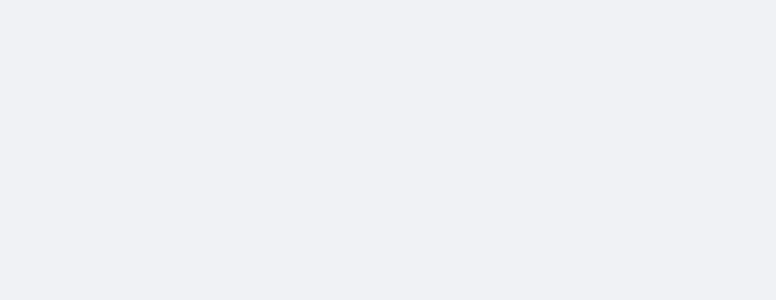
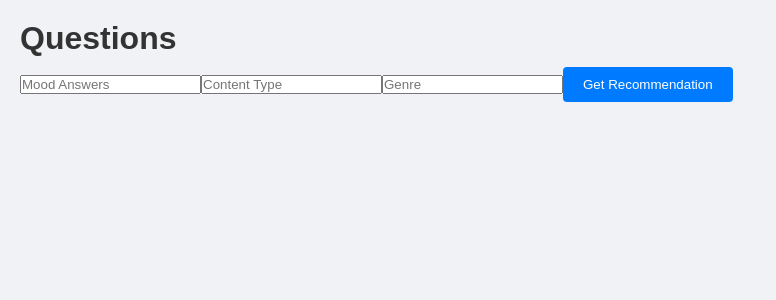
Before and after one commit to LMazilu/movie-recommendation-fe, a React (Create React App) app: page /questions in a window 1280 px wide. Before the commit this address had no page. Shown: the top 300 px of the page, without its empty margins (0-776 px from the left). Built offline with nearby package versions, Linux system fonts and the light colour scheme.

Commit message:
Started implementing app basic functions (no ui)

```diff
--- a/src/App.tsx
+++ b/src/App.tsx
@@ -1,88 +1,22 @@
-import React, { useState } from "react";
+import React from "react";
 import { BrowserRouter as Router, Routes, Route } from "react-router-dom";
-import HomePage from "./pages/HomePage";
-import ContentTypePage from "./pages/ContentTypePage";
-import GenrePage from "./pages/GenrePage";
-import RecommendationPage from "./pages/RecommendationPage";
-import LoginPage from "./pages/LoginPage";
-import RegisterPage from "./pages/RegisterPage";
-//import MoodQuestionsPage from "./pages/MoodQuestionsPage";/
-import axios from "axios";
+import Home from "./pages/HomePage";
+import Login from "./pages/LoginPage";
+import Register from "./pages/RegisterPage";
+import Questions from "./pages/QuestionsPage";
 import GlobalStyle from "./styles/GlobalStyle";
-import {Recommendation} from "./types/Recommendation";
 
 const App: React.FC = () => {
-  const [moodAnswers, setMoodAnswers] = useState<string[]>([]);
-  const [contentType, setContentType] = useState<string>("");
-  const [genre, setGenre] = useState<string>("");
-  const [recommendation, setRecommendation] = useState<Recommendation | null>(
-    null
-  );
-
-  const handleMoodSubmit = (answers: string[]) => {
-    setMoodAnswers(answers);
-  };
-
-  const handleContentTypeSubmit = (type: string) => {
-    setContentType(type);
-  };
-
-  const handleGenreSubmit = async (genre: string) => {
-    setGenre(genre);
-    await fetchRecommendation(moodAnswers, contentType, genre);
-  };
-
-  const fetchRecommendation = async (
-    moodAnswers: string[],
-    contentType: string,
-    genre: string
-  ) => {
-    try {
-      const response = await axios.post(
-        "http://localhost:3000/api/recommendation",
-        {
-          moodAnswers,
-          contentType,
-          genre,
-        }
-      );
-      setRecommendation(response.data);
-    } catch (error) {
-      console.error("Errore nel generare la raccomandazione:", error);
-    }
-  };
-
   return (
-    <>
+    <Router>
       <GlobalStyle />
-      <Router>
-        <Routes>
-          <Route path="/" element={<HomePage />} />
-          <Route path="/login" element={<LoginPage />} />
-          <Route path="/register" element={<RegisterPage />} />
-          {/* <Route
-            path="/mood-questions"
-            element={<MoodQuestionsPage onSubmit={handleMoodSubmit} />}
-          /> */}
-          <Route
-            path="/content-type"
-            element={<ContentTypePage onSubmit={handleContentTypeSubmit} />}
-          />
-          <Route
-            path="/genre"
-            element={<GenrePage onSubmit={handleGenreSubmit} />}
-          />
-          <Route
-            path="/recommendation"
-            element={
-              recommendation && (
-                <RecommendationPage recommendation={recommendation} />
-              )
-            }
-          />
-        </Routes>
-      </Router>
-    </>
+      <Routes>
+        <Route path="/" element={<Home />} />
+        <Route path="/login" element={<Login />} />
+        <Route path="/register" element={<Register />} />
+        <Route path="/questions" element={<Questions />} />
+      </Routes>
+    </Router>
   );
 };
 
--- /dev/null
+++ b/src/components/base/Button.tsx
@@ -0,0 +1,25 @@
+import React from "react";
+import styled from "styled-components";
+
+interface ButtonProps {
+  onClick: () => void;
+  label: string;
+}
+
+const StyledButton = styled.button`
+  padding: 10px 20px;
+  background-color: #007bff;
+  color: white;
+  border: none;
+  border-radius: 4px;
+  cursor: pointer;
+  &:hover {
+    background-color: #0056b3;
+  }
+`;
+
+const Button: React.FC<ButtonProps> = ({ onClick, label }) => {
+  return <StyledButton onClick={onClick}>{label}</StyledButton>;
+};
+
+export default Button;
--- /dev/null
+++ b/src/components/base/Input.tsx
@@ -0,0 +1,27 @@
+import React from "react";
+
+interface InputProps {
+  type: string;
+  placeholder: string;
+  value: string;
+  onChange: (e: React.ChangeEvent<HTMLInputElement>) => void;
+}
+
+const Input: React.FC<InputProps> = ({
+  type,
+  placeholder,
+  value,
+  onChange,
+}) => {
+  return (
+    <input
+      className="input"
+      type={type}
+      placeholder={placeholder}
+      value={value}
+      onChange={onChange}
+    />
+  );
+};
+
+export default Input;
--- a/src/index.tsx
+++ b/src/index.tsx
@@ -8,6 +8,6 @@ const root = createRoot(container!);
 
 root.render(
   <React.StrictMode>
-    <App />
+      <App />
   </React.StrictMode>
 );
--- a/src/pages/ContentTypePage.tsx
+++ b/src/pages/ContentTypePage.tsx
@@ -1,16 +1,22 @@
 import React from "react";
-import ContentTypeQuestion from "../components/ContentTypeQuestion";
+import { useLocation, useNavigate } from "react-router-dom";
 import Container from "../styles/Container";
+import Button from "../styles/Button";
 
-interface ContentTypePageProps {
-  onSubmit: (type: string) => void;
-}
+const ContentTypePage: React.FC = () => {
+  const location = useLocation();
+  const { moodAnswers } = location.state as { moodAnswers: string[] };
+  const navigate = useNavigate();
 
-const ContentTypePage: React.FC<ContentTypePageProps> = ({ onSubmit }) => {
+  const handleContentType = (contentType: string) => {
+    navigate("/genre", { state: { moodAnswers, contentType } });
+  };
+
   return (
-    <Container>
-      <h2>Che tipo di contenuto vuoi guardare?</h2>
-      <ContentTypeQuestion onSubmit={onSubmit} />
+    <Container className="content-type-page">
+      <h1>Che tipo di contenuto preferisci?</h1>
+      <Button onClick={() => handleContentType("film")}>Film</Button>
+      <Button onClick={() => handleContentType("serie")}>Serie</Button>
     </Container>
   );
 };
--- a/src/pages/GenrePage.tsx
+++ b/src/pages/GenrePage.tsx
@@ -1,16 +1,26 @@
 import React from "react";
-import GenreQuestion from "../components/GenreQuestion";
+import { useLocation, useNavigate } from "react-router-dom";
 import Container from "../styles/Container";
+import Button from "../styles/Button";
 
-interface GenrePageProps {
-  onSubmit: (genre: string) => void;
-}
+const GenrePage: React.FC = () => {
+  const location = useLocation();
+  const { moodAnswers, contentType } = location.state as {
+    moodAnswers: string[];
+    contentType: string;
+  };
+  const navigate = useNavigate();
 
-const GenrePage: React.FC<GenrePageProps> = ({ onSubmit }) => {
+  const handleGenre = (genre: string) => {
+    navigate("/recommendation", { state: { moodAnswers, contentType, genre } });
+  };
+
   return (
-    <Container>
-      <h2>Qual è il tuo genere preferito?</h2>
-      <GenreQuestion onSubmit={onSubmit} />
+    <Container className="genre-page">
+      <h1>Quale genere preferisci?</h1>
+      <Button onClick={() => handleGenre("azione")}>Azione</Button>
+      <Button onClick={() => handleGenre("commedia")}>Commedia</Button>
+      <Button onClick={() => handleGenre("drammatico")}>Drammatico</Button>
     </Container>
   );
 };
--- a/src/pages/HomePage.tsx
+++ b/src/pages/HomePage.tsx
@@ -1,21 +1,18 @@
 import React from "react";
 import { useNavigate } from "react-router-dom";
-import Container from "../styles/Container";
-import Button from "../styles/Button";
+import Button from "../components/base/Button";
 
-const HomePage: React.FC = () => {
+const Home: React.FC = () => {
   const navigate = useNavigate();
 
   return (
-    <Container>
-      <h2>Benvenuto!</h2>
-      <Button onClick={() => navigate("/login")}>Login</Button>
-      <Button onClick={() => navigate("/register")}>Registrazione</Button>
-      <Button onClick={() => navigate("/mood-questions")}>
-        Accedi senza iscrizione
-      </Button>
-    </Container>
+    <div className="home">
+      <h1>Benvenuto in Dumbie!</h1>
+      <Button onClick={() => navigate("/login")} label="Login" />
+      <Button onClick={() => navigate("/register")} label="Registrati" />
+      <Button onClick={() => navigate("/questions")} label="Accedi come Guest" />
+    </div>
   );
 };
 
-export default HomePage;
+export default Home;
--- /dev/null
+++ b/src/pages/QuestionsPage.tsx
@@ -0,0 +1,65 @@
+import React, { useState } from "react";
+import axios from "axios";
+import Input from "../components/base/Input";
+import Button from "../components/base/Button";
+
+const Questions: React.FC = () => {
+  const [moodAnswers, setMoodAnswers] = useState<string[]>([]);
+  const [contentType, setContentType] = useState("");
+  const [genre, setGenre] = useState("");
+  const [recommendation, setRecommendation] = useState<any>(null);
+
+  const handleSubmit = async (e: React.FormEvent) => {
+    e.preventDefault();
+    try {
+      const token = localStorage.getItem("token");
+      const response = await axios.post(
+        "http://localhost:3030/api/recommendations",
+        { moodAnswers, contentType, genre },
+        { headers: { Authorization: `Bearer ${token}` } }
+      );
+      setRecommendation(response.data);
+    } catch (error) {
+      console.error("Recommendation error", error);
+    }
+  };
+
+  return (
+    <div className="questions">
+      <h1>Questions</h1>
+      <form onSubmit={handleSubmit}>
+        <Input
+          type="text"
+          placeholder="Mood Answers"
+          value={moodAnswers.join(", ")}
+          onChange={(e) => setMoodAnswers(e.target.value.split(", "))}
+        />
+        <Input
+          type="text"
+          placeholder="Content Type"
+          value={contentType}
+          onChange={(e) => setContentType(e.target.value)}
+        />
+        <Input
+          type="text"
+          placeholder="Genre"
+          value={genre}
+          onChange={(e) => setGenre(e.target.value)}
+        />
+        <Button onClick={() => handleSubmit} label="Get Recommendation" />
+      </form>
+      {recommendation && (
+        <div className="recommendation">
+          <h2>Recommendation</h2>
+          <p>Title: {recommendation.title}</p>
+          <p>Description: {recommendation.description}</p>
+          <p>Cast: {recommendation.cast}</p>
+          <p>Duration: {recommendation.duration}</p>
+          <p>Year: {recommendation.year}</p>
+        </div>
+      )}
+    </div>
+  );
+};
+
+export default Questions;
--- a/src/pages/RegisterPage.tsx
+++ b/src/pages/RegisterPage.tsx
@@ -1,28 +1,31 @@
 import React, { useState } from "react";
 import { useNavigate } from "react-router-dom";
-import { createUserWithEmailAndPassword } from "firebase/auth";
-import { auth } from "../config/Firebase";
-import Container from "../styles/Container";
-import Input from "../styles/Input";
-import Button from "../styles/Button";
+import axios from "axios";
+import Input from "../components/base/Input";
+import Button from "../components/base/Button";
 
 const RegisterPage: React.FC = () => {
   const navigate = useNavigate();
   const [email, setEmail] = useState("");
   const [password, setPassword] = useState("");
 
-  const handleRegister = async () => {
+  const handleRegister = async (e: React.FormEvent) => {
+    e.preventDefault();
     try {
-      await createUserWithEmailAndPassword(auth, email, password);
-      navigate("/mood-questions");
+      await axios.post("http://localhost:3030/auth/register", {
+        email,
+        password,
+      });
+      navigate("/login");
     } catch (error) {
-      console.error("Errore nella registrazione:", error);
+      console.error("Registration error", error);
     }
   };
 
   return (
-    <Container>
-      <h2>Registrazione</h2>
+    <div className="register">
+      <h1>Register</h1>
+      <form onSubmit={handleRegister}>
         <Input
           type="email"
           placeholder="Email"
@@ -35,8 +38,9 @@ const RegisterPage: React.FC = () => {
           value={password}
           onChange={(e) => setPassword(e.target.value)}
         />
-      <Button onClick={handleRegister}>Registrati</Button>
-    </Container>
+        <Button onClick={() => handleRegister} label="Register" />
+      </form>
+    </div>
   );
 };
 
```
Also changed, not shown: src/pages/MoodQuestionsPage.tsx (added, +29 -0 lines), src/pages/RecommendationPage.tsx (+34 -21 lines). Lines whose indentation alone changed are shown as unchanged.
